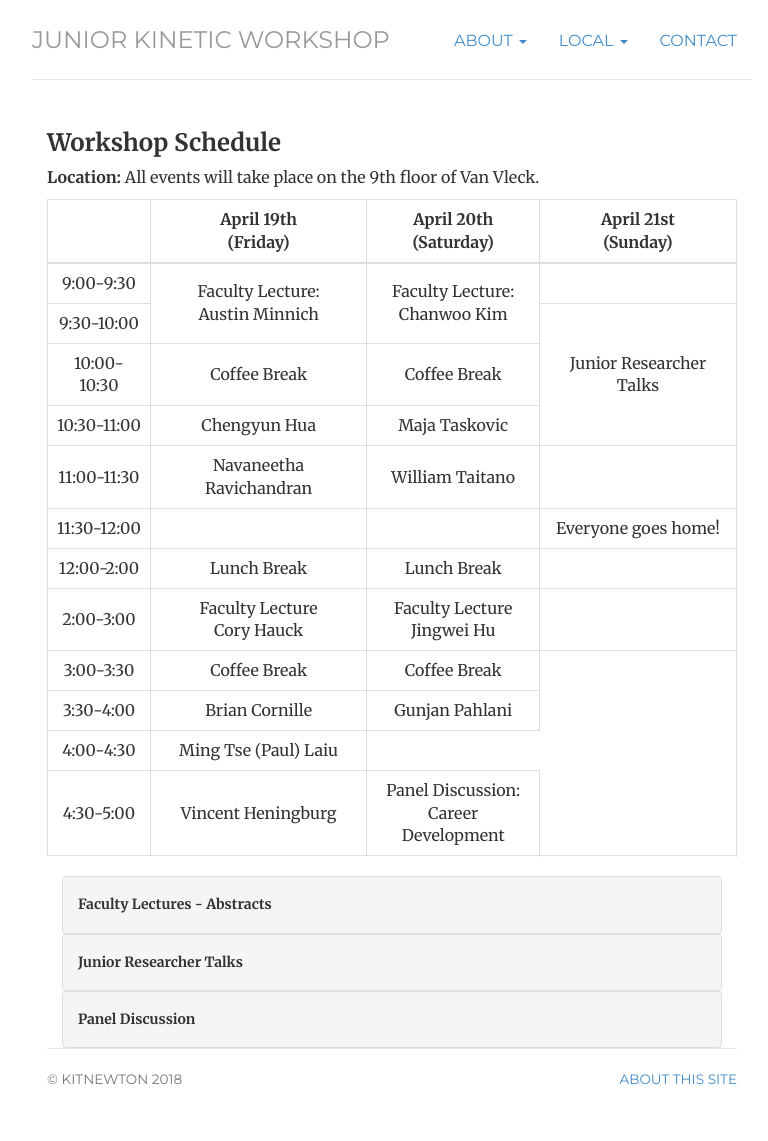
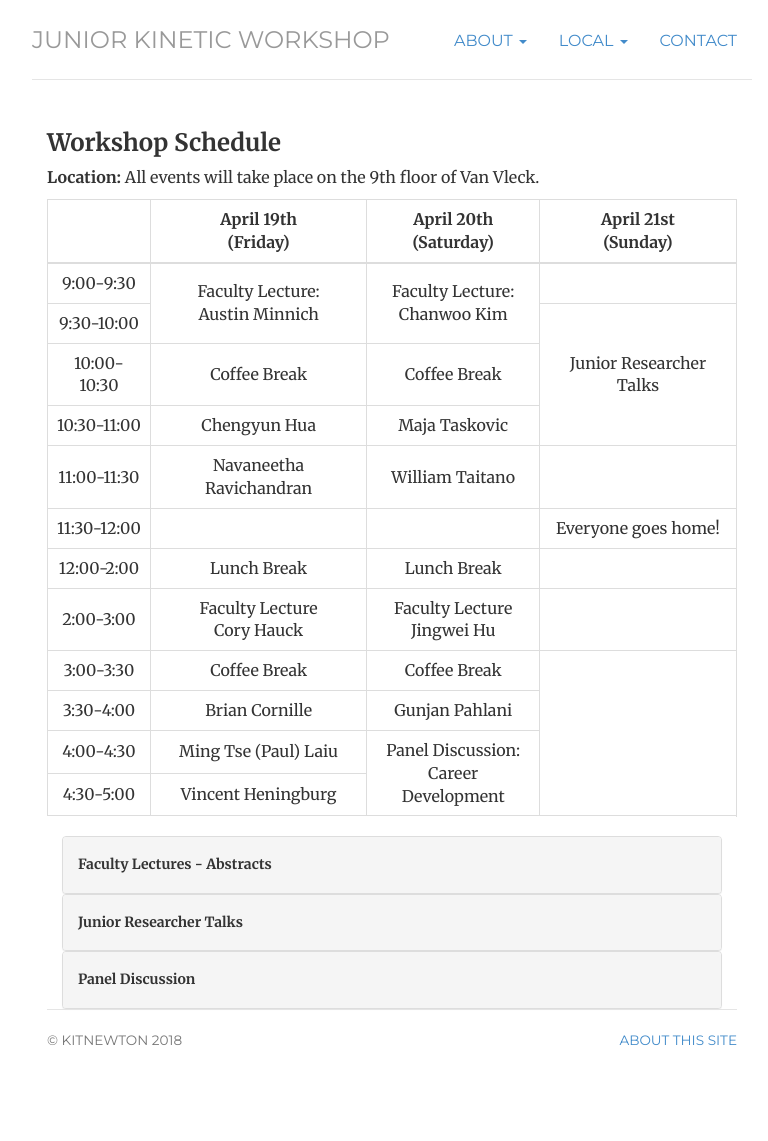
Before and after one commit to kitcnewton/junior-kinetic-workshop, a Jekyll site: the page built from schedule/index.html, in a window 1280 px wide. Shown: the whole page, without its empty margins (248-1016 px from the left). Built offline with Jekyll 4.4.1, drawn with Linux system fonts in a browser that asks for light colours; after the commit the page ends 1101 px from its top, so only the background shows below that; part of the change alters nothing that is shown.

Commit message:
last one i promise

```diff
--- a/schedule/index.html
+++ b/schedule/index.html
@@ -74,10 +74,10 @@ description: Junior Kinetic Workshop Schedule
 	  <tr>
 		<td>4:00-4:30</td>
 		<td>Ming Tse (Paul) Laiu</td>
+		<td rowspan="2">Panel Discussion: <br> Career Development </td>
       <tr>
       	<td>4:30-5:00</td>
 		<td>Vincent Heningburg</td>
-        <td rowspan="2">Panel Discussion: <br> Career Development </td>
       </tr>
       <tr><!--
       	<td>1:30-2:00</td>
```
